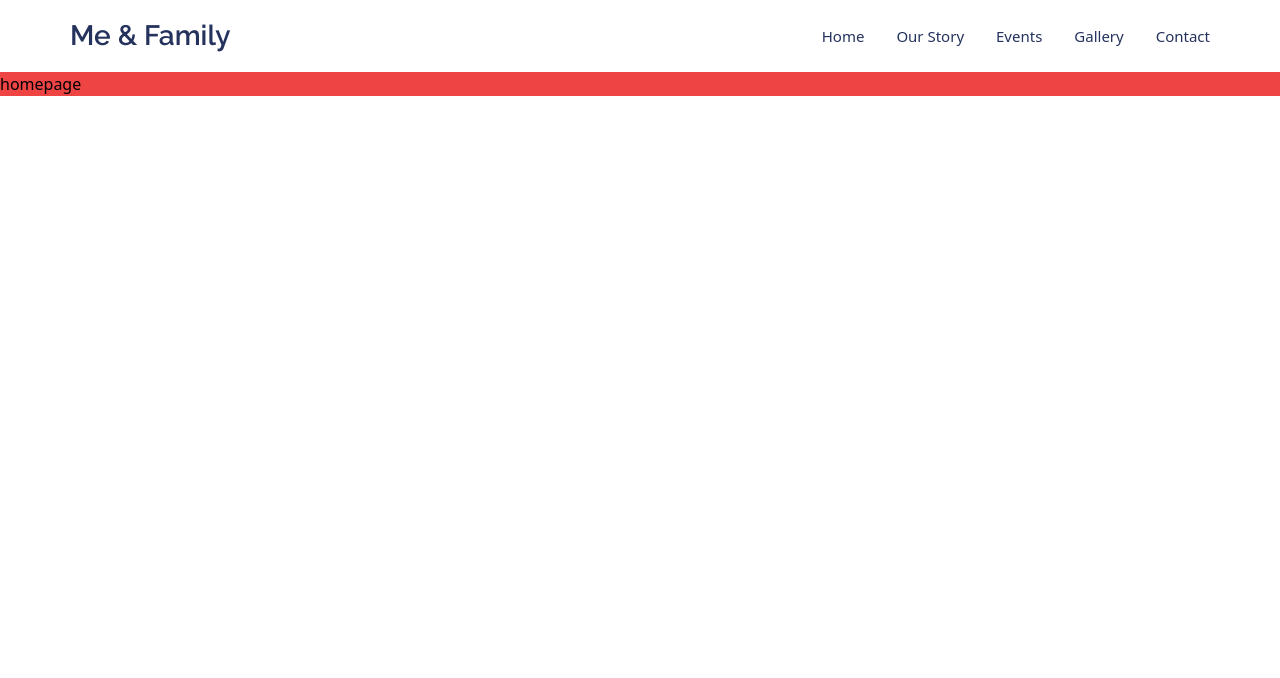
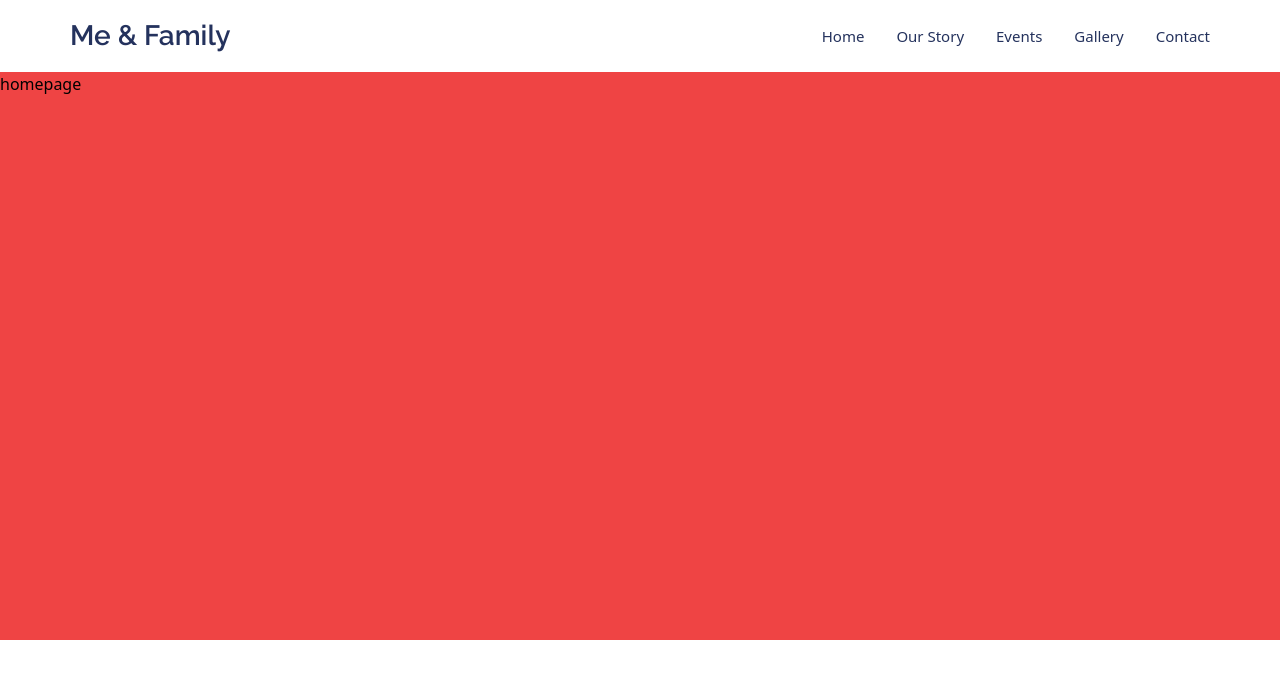
Before and after one commit to LucasBargas/projetos_tailwindcss, a React (Create React App) app in the folder me_family/: page / in a window 1280 px wide. Shown: the top 678 px of the page. Built offline with nearby package versions, Linux system fonts and the light colour scheme.

Commit message:
Alturas da seção de Slider - em definição

```diff
--- a/me_family/src/pages/HomePage/HomePage.js
+++ b/me_family/src/pages/HomePage/HomePage.js
@@ -2,7 +2,7 @@ import React from 'react';
 
 const HomePage = () => {
   return (
-    <div className='bg-red-500 h-[calc(100vh-72px)] 390:h-[calc(100vh-58px)] lg:h-auto'>
+    <div className='bg-red-500 h-[calc(100vh-72px)] lg:h-[calc(80vh-72px)] xl:min-h-[500px] 2xl:h-[calc(80vh-72px)] 390:h-[calc(100vh-58px)]'>
       homepage
     </div>
   )
```
